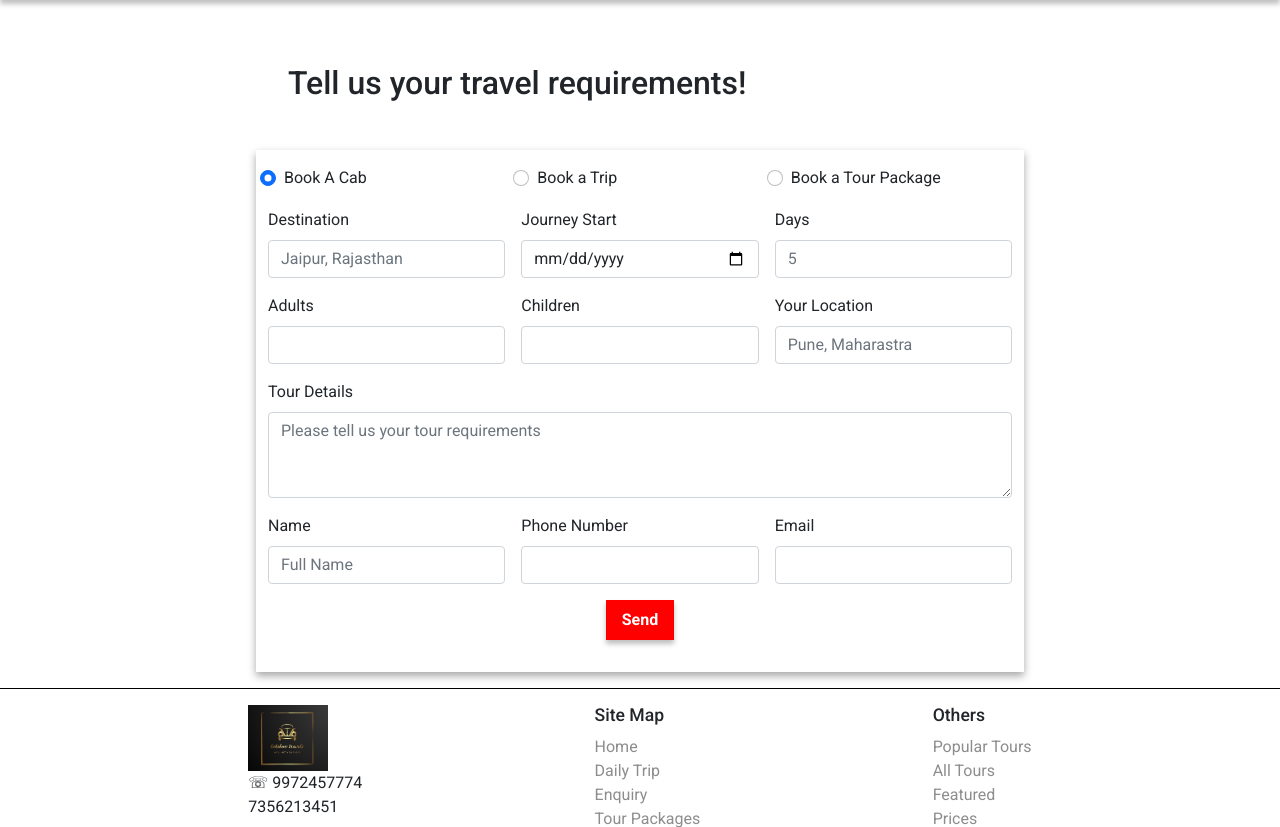
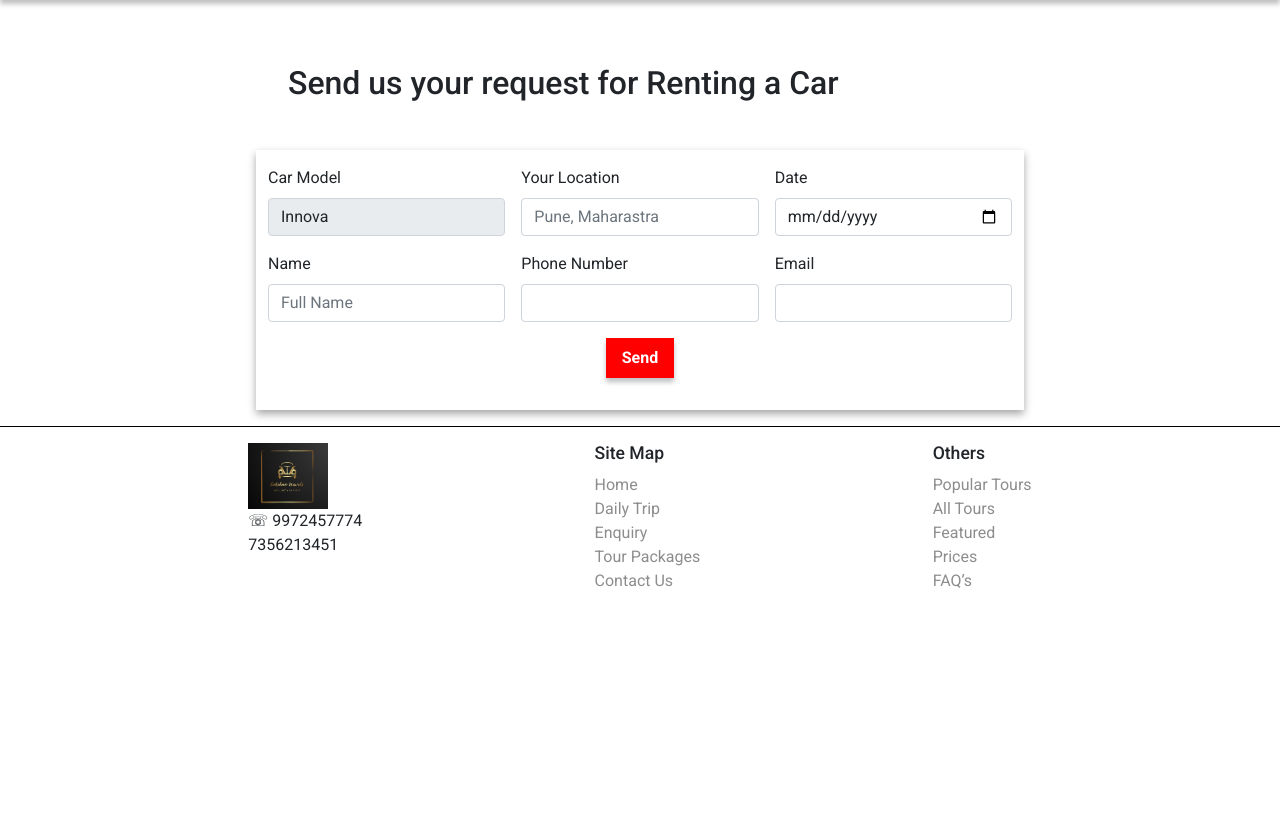
Before and after one commit to darshanbajania/lakshmi_travels, a Django app: page /enquiry/ in a window 1280 px wide. Shown: the part 58-885 px from the top of the page. After the commit the page ends 646 px from the top, so only its background shows below. Run offline with Django 3.2, Linux system fonts and the light colour scheme; data comes from the database, SQL or seed files in the repository; both versions use the stored data as it was after the commit.

Commit message:
linking views

```diff
--- a/lakshmi_travels/templates/lakshmi_travels/enquiry_page.html
+++ b/lakshmi_travels/templates/lakshmi_travels/enquiry_page.html
@@ -66,71 +66,110 @@
 
     <section>
         <div class="enquiry-form">
+            {% if booking_type == 'rental_car' %}
+            <h1>Send us your request for Renting a Car</h1>
+            {% else %}
             <h1>Tell us your travel requirements!</h1>
+            {% endif %}
             <div class=" container">
                 <form class="row g-3">
+                    {% if booking_type == 'rental_car' %}
+                    <div class="col-md-4">
+                        <label for="inputdestination" class="form-label">Car Model</label>
+                        <input type="text" class="form-control" id="inputdestination" value="{{ selected_car }}" placeholder="Innova" readonly>
+                    </div>
+                    <div class="col-md-4">
+                        <label for="inputAddress" class="form-label">Your Location</label>
+                        <input type="text" class="form-control" id="inputAddress" placeholder="Pune, Maharastra" required>
+                    </div>
+                    <div class="col-md-4">
+                        <label for="inputstartdate" class="form-label">Date</label>
+                        <input type="date" class="form-control" id="inputstartdate" required>
+                    </div>
+
+
+                    {% else %}
+
                     <div class="form-check col-md-4">
-                        <input class="form-check-input" type="radio" name="exampleRadios" id="flexCheckcabbooking" value="option1" checked>
+                        <input class="form-check-input" type="radio" name="exampleRadios" id="flexCheckcabbooking"
+                            value="option1" checked>
                         <label class="form-check-label" for="flexCheckcabbooking">
                             Book A Cab
                         </label>
                     </div>
                     <div class="form-check col-md-4">
-                        <input class="form-check-input" type="radio" name="exampleRadios" id="flexChecktripbooking" value="option1" >
+                        <input class="form-check-input" type="radio" name="exampleRadios" id="flexChecktripbooking"
+                            value="option1" required>
                         <label class="form-check-label" for="flexChecktripbooking">
                             Book a Trip
                         </label>
                     </div>
                     <div class="form-check col-md-4">
-                        <input class="form-check-input" type="radio" name="exampleRadios" id="flexChecktripbooking" value="option1" >
+                        <input class="form-check-input" type="radio" name="exampleRadios" id="flexChecktripbooking"
+                            value="option1" required>
                         <label class="form-check-label" for="flexChecktourbooking">
                             Book a Tour Package
                         </label>
                     </div>
+
                     <div class="col-md-4">
                         <label for="inputdestination" class="form-label">Destination</label>
-                        <input type="text" class="form-control" id="inputdestination" placeholder="Jaipur, Rajasthan">
+                        <input type="text" class="form-control" id="inputdestination" placeholder="Jaipur, Rajasthan" required>
                     </div>
                     <div class="col-md-4">
                         <label for="inputstartdate" class="form-label">Journey Start</label>
-                        <input type="date" class="form-control" id="inputstartdate">
+                        <input type="date" class="form-control" id="inputstartdate" required>
                     </div>
                     <div class="col-md-4">
                         <label for="inputdays" class="form-label">Days</label>
-                        <input type="number" class="form-control" id="inputdays" placeholder="5">
+                        <input type="number" class="form-control" id="inputdays" placeholder="5" required>
                     </div>
                     <div class="col-md-4">
                         <label for="inputadults" class="form-label">Adults</label>
-                        <input type="number" class="form-control" id="inputadults" placeholder="">
+                        <input type="number" class="form-control" id="inputadults" placeholder="" required>
                     </div>
                     <div class="col-md-4">
                         <label for="inputchildren" class="form-label">Children</label>
-                        <input type="number" class="form-control" id="inputchildren" placeholder="">
+                        <input type="number" class="form-control" id="inputchildren" placeholder="" required>
                     </div>
 
                     <div class="col-md-4">
                         <label for="inputAddress" class="form-label">Your Location</label>
-                        <input type="text" class="form-control" id="inputAddress" placeholder="Pune, Maharastra">
+                        <input type="text" class="form-control" id="inputAddress" placeholder="Pune, Maharastra" required>
                     </div>
                     <div class="col-12">
                         <label for="exampleFormControlTextarea1" class="form-label">Tour Details</label>
                         <textarea class="form-control" id="exampleFormControlTextarea1" rows="3"
-                            placeholder="Please tell us your tour requirements"></textarea>
+                            placeholder="Please tell us your tour requirements"></textarea required>
                     </div>
-
+                    {% endif %}
+                    {% if user.is_authenticated %}
                     <div class="col-md-4">
                         <label for="inputname" class="form-label">Name</label>
-                        <input type="text" class="form-control" id="inputname" placeholder="Full Name">
+                        <input type="text" class="form-control" id="inputname" value="{{user.username}}" placeholder="Full Name" readonly>
                     </div>
                     <div class="col-md-4">
                         <label for="inputphone" class="form-label">Phone Number</label>
-                        <input type="number" class="form-control" id="inputphone">
+                        <input type="number" class="form-control" id="inputphone" required>
                     </div>
                     <div class="col-md-4">
                         <label for="inputEmail4" class="form-label">Email</label>
-                        <input type="email" class="form-control" id="inputEmail4">
+                        <input type="email" class="form-control" value="{{user.email}}" id="inputEmail4" readonly>
                     </div>
-
+                    {% else %}
+                    <div class="col-md-4">
+                        <label for="inputname" class="form-label">Name</label>
+                        <input type="text" class="form-control" id="inputname" value="{{user.username}}" placeholder="Full Name" required>
+                    </div>
+                    <div class="col-md-4">
+                        <label for="inputphone" class="form-label">Phone Number</label>
+                        <input type="number" class="form-control" id="inputphone" required>
+                    </div>
+                    <div class="col-md-4">
+                        <label for="inputEmail4" class="form-label">Email</label>
+                        <input type="email" class="form-control" value="{{user.email}}" id="inputEmail4" required>
+                    </div>
+                    {% endif %}
                     <div class="col-12">
                         <button type="submit" class="">Send</button>
                     </div>
--- a/lakshmi_travels/views.py
+++ b/lakshmi_travels/views.py
@@ -23,9 +23,31 @@ import json
 
 def Home(request):
     all_rental_cars = RentalCars.objects.all()
+    all_daily_trips = TripDetails.objects.all()
+    first_few_trips = all_daily_trips[:4]
+    booking_type = 'tour'
+
+    print(first_few_trips)
+    if request.method == 'POST':
+        booking_request_rental_car_id = request.POST.get('car_rental_id')
+        trip_booking_request_id = request.POST.get('trip_id')
+        if booking_request_rental_car_id != None:
+            booking_type = 'rental_car'
+            base_url = reverse('lakshmi_travels:enquiry_page')
+            query_string = urlencode({'rental_car_id': booking_request_rental_car_id, 'booking_type': booking_type})
+            url = '{}?{}'.format(base_url, query_string)
+        elif trip_booking_request_id != None:
+            booking_type = 'trip'
+            base_url = reverse('lakshmi_travels:enquiry_page')
+            query_string = urlencode({'rental_car_id': trip_booking_request_id, 'booking_type': booking_type})
+            url = '{}?{}'.format(base_url, query_string)
+        # print(url)
+        return redirect(url)
+
 
     context = {
         'all_rental_cars': all_rental_cars,
+        'first_few_trips': first_few_trips,
     }
 
     return render(request, 'lakshmi_travels/index.html', context)
@@ -34,10 +56,24 @@ def TourPackagesView(request):
     return render(request, 'lakshmi_travels/tour_packages.html')
 
 def DailyTripView(request):
+
     return render(request, 'lakshmi_travels/daily_trip.html')
 
 def EnquiryPageview(request):
-    return render(request, 'lakshmi_travels/enquiry_page.html')
+    booking_type = request.GET.get('booking_type')
+
+    print(booking_type)
+    # car_request_id = request.GET.get('rental_car_id')
+    car_request_id = '1'
+    selected_car = RentalCars.objects.all().filter(car_id = car_request_id).first()
+    if selected_car!= None:
+        booking_type = 'rental_car'
+
+    context = {
+        'booking_type': booking_type,
+        'selected_car': selected_car,
+    }
+    return render(request, 'lakshmi_travels/enquiry_page.html', context)
 
 def LoginView(request):
     if request.method == 'POST':
```
Also changed, not shown: lakshmi_travels/templates/lakshmi_travels/index.html (+41 -114 lines), db.sqlite3. Lines whose indentation alone changed are shown as unchanged.
